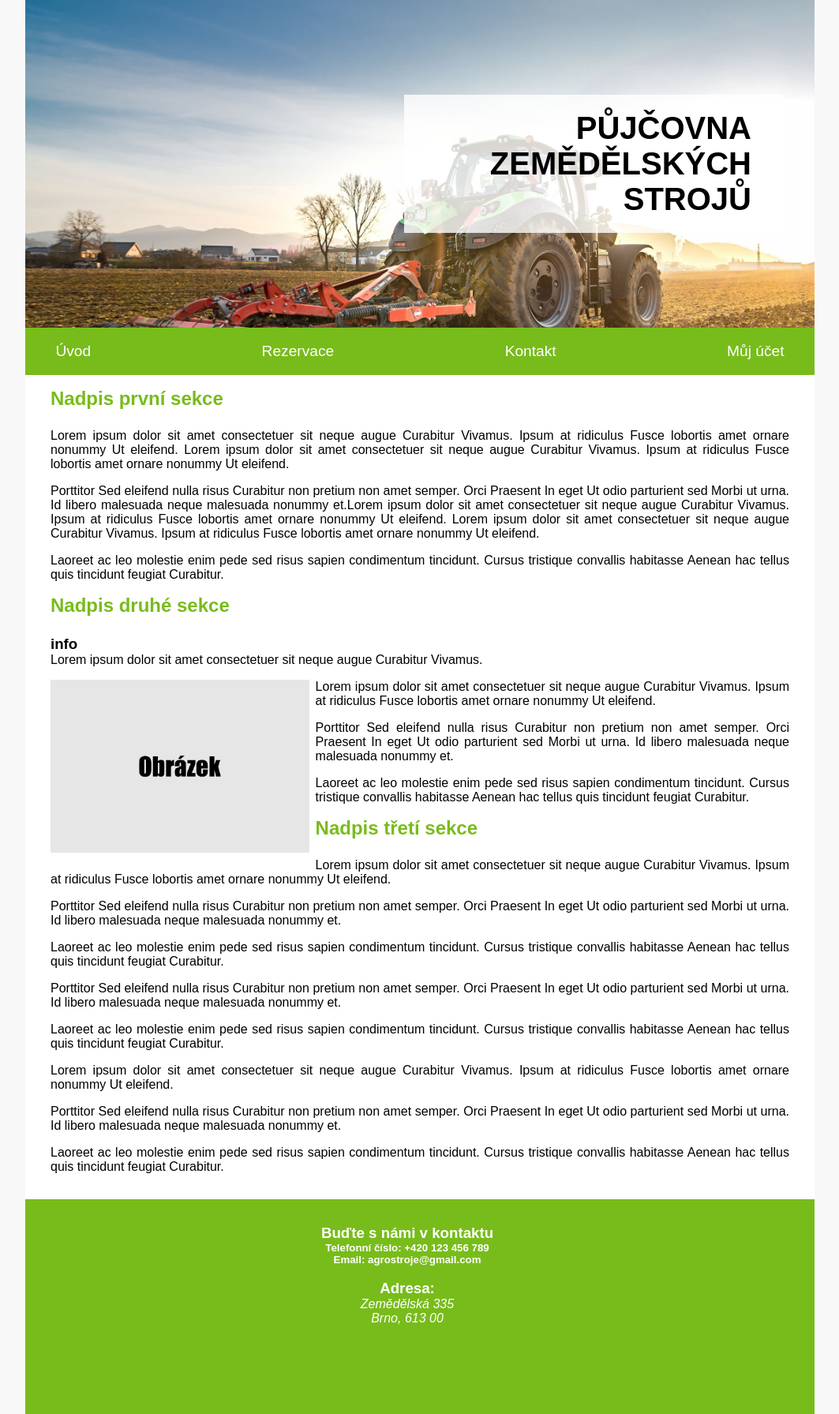
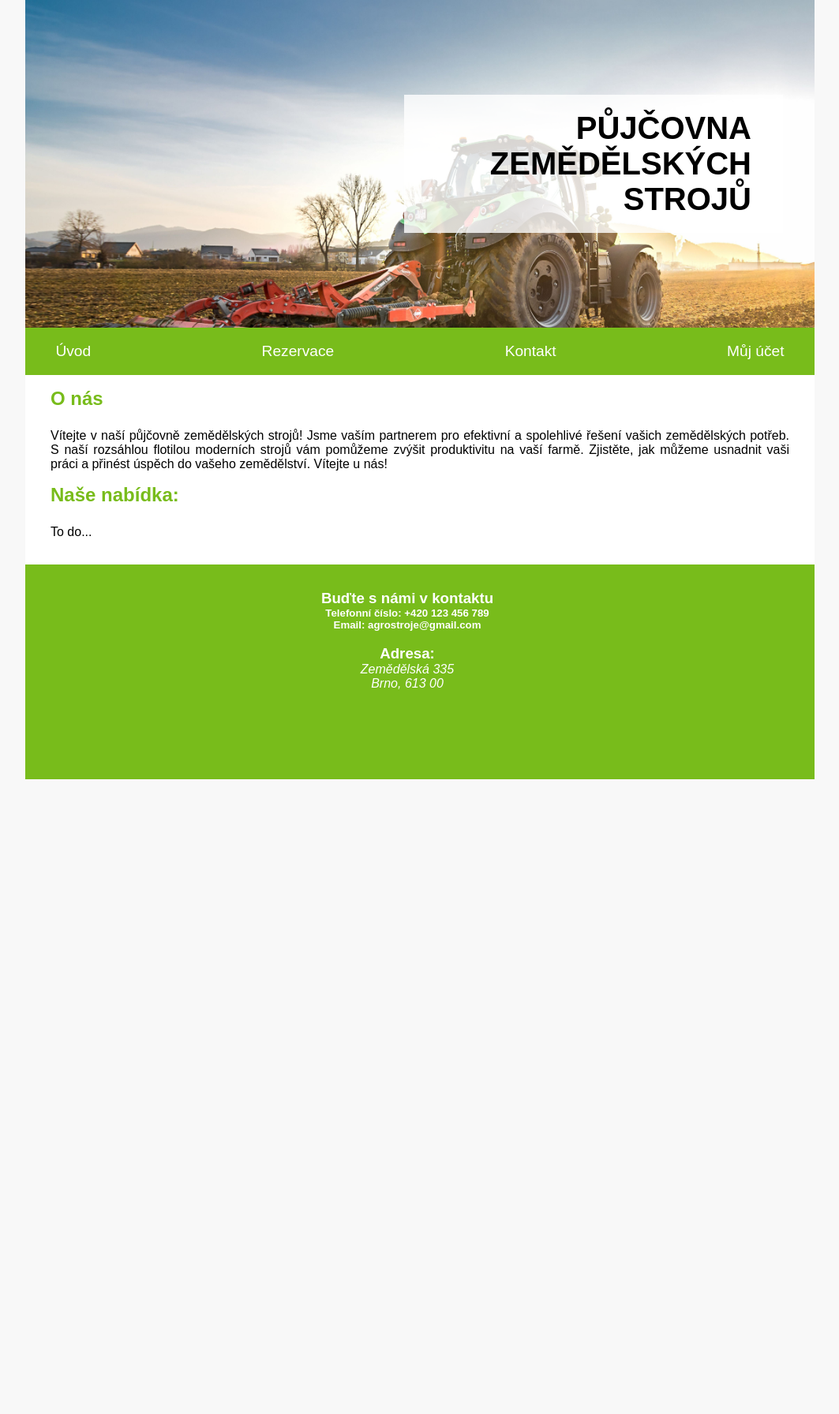
Before and after one commit to zmackiv/web-project, a Flask app: page / in a window 1280 px wide. Shown: the whole page at 79% size, without its empty margins (108-1171 px from the left). After the commit the page ends 987 px from the top, so only its background shows below. Run offline with Flask 2, Linux system fonts and the light colour scheme.

Commit message:
úprava obsahu index

```diff
--- a/templates/index.jinja
+++ b/templates/index.jinja
@@ -3,46 +3,17 @@
 {% block content %}
     <main>
       <section>
-        <h2>Nadpis první sekce</h2>
-        <p>Lorem ipsum dolor sit amet consectetuer sit neque augue Curabitur Vivamus. Ipsum at ridiculus Fusce lobortis amet ornare nonummy Ut eleifend. Lorem ipsum dolor sit amet consectetuer sit neque augue Curabitur Vivamus. Ipsum at ridiculus Fusce lobortis amet ornare nonummy Ut eleifend.</p>
-        <p>Porttitor Sed eleifend nulla risus Curabitur non pretium non amet semper. Orci Praesent In eget Ut odio parturient sed Morbi ut urna. Id libero malesuada neque malesuada nonummy et.Lorem ipsum dolor sit amet consectetuer sit neque augue Curabitur Vivamus. Ipsum at ridiculus Fusce lobortis amet ornare nonummy Ut eleifend. Lorem ipsum dolor sit amet consectetuer sit neque augue Curabitur Vivamus. Ipsum at ridiculus Fusce lobortis amet ornare nonummy Ut eleifend.</p>
-        <p>Laoreet ac leo molestie enim pede sed risus sapien condimentum tincidunt. Cursus tristique convallis habitasse Aenean hac tellus quis tincidunt feugiat Curabitur. </p>
+        <h2>O nás</h2>
+        <p>Vítejte v naší půjčovně zemědělských strojů! Jsme vaším partnerem pro efektivní a spolehlivé řešení vašich zemědělských potřeb. S naší rozsáhlou flotilou moderních strojů vám pomůžeme zvýšit produktivitu na vaší farmě. Zjistěte, jak můžeme usnadnit vaši práci a přinést úspěch do vašeho zemědělství. Vítejte u nás!</p>
+
       </section>
 
       <section>
-        <h2>Nadpis druhé sekce</h2>
-        <aside>
-          <h3>info</h3>
-          <p>Lorem ipsum dolor sit amet consectetuer sit neque augue Curabitur Vivamus.</p>
-        </aside>
-        <img src="{{ url_for("static", filename="img/img_01.png") }}" class="nalevo">
-        <p>Lorem ipsum dolor sit amet consectetuer sit neque augue Curabitur Vivamus. Ipsum at ridiculus Fusce lobortis amet ornare nonummy Ut eleifend.</p>
-        <p>Porttitor Sed eleifend nulla risus Curabitur non pretium non amet semper. Orci Praesent In eget Ut odio parturient sed Morbi ut urna. Id libero malesuada neque malesuada nonummy et.</p>
-        <p>Laoreet ac leo molestie enim pede sed risus sapien condimentum tincidunt. Cursus tristique convallis habitasse Aenean hac tellus quis tincidunt feugiat Curabitur. </p>
+        <h2>Naše nabídka:</h2>
+        <p>To do...</p>
       </section>
 
-      <section>
-        <h2>Nadpis třetí sekce</h2>
-        <div class="dva_sloupce">
-          <p>Lorem ipsum dolor sit amet consectetuer sit neque augue Curabitur Vivamus. Ipsum at ridiculus Fusce lobortis amet ornare nonummy Ut eleifend.</p>
-          <p>Porttitor Sed eleifend nulla risus Curabitur non pretium non amet semper. Orci Praesent In eget Ut odio parturient sed Morbi ut urna. Id libero malesuada neque malesuada nonummy et.</p>
-          <p>Laoreet ac leo molestie enim pede sed risus sapien condimentum tincidunt. Cursus tristique convallis habitasse Aenean hac tellus quis tincidunt feugiat Curabitur. </p>
-          <p>Porttitor Sed eleifend nulla risus Curabitur non pretium non amet semper. Orci Praesent In eget Ut odio parturient sed Morbi ut urna. Id libero malesuada neque malesuada nonummy et.</p>
-          <p>Laoreet ac leo molestie enim pede sed risus sapien condimentum tincidunt. Cursus tristique convallis habitasse Aenean hac tellus quis tincidunt feugiat Curabitur. </p>
-        </div>
-      </section>
 
-      <section class="bloky">
-        <div>
-          <p>Lorem ipsum dolor sit amet consectetuer sit neque augue Curabitur Vivamus. Ipsum at ridiculus Fusce lobortis amet ornare nonummy Ut eleifend.</p>
-        </div>
-        <div>
-          <p>Porttitor Sed eleifend nulla risus Curabitur non pretium non amet semper. Orci Praesent In eget Ut odio parturient sed Morbi ut urna. Id libero malesuada neque malesuada nonummy et.</p>
-        </div>
-        <div>
-          <p>Laoreet ac leo molestie enim pede sed risus sapien condimentum tincidunt. Cursus tristique convallis habitasse Aenean hac tellus quis tincidunt feugiat Curabitur. </p>
-        </div>
-      </section>
 
 
     </main>
```
